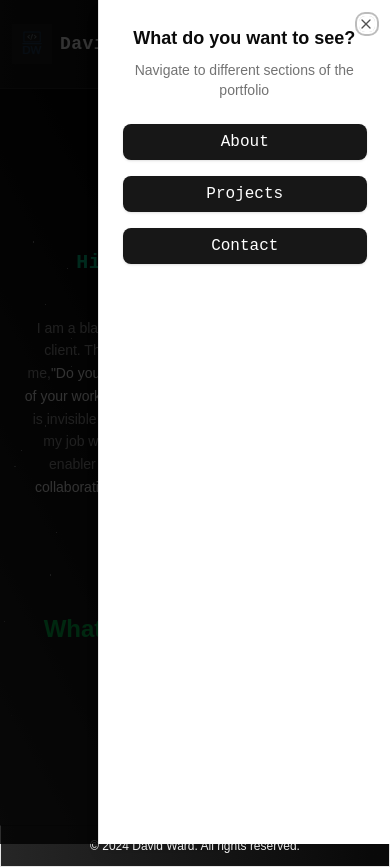
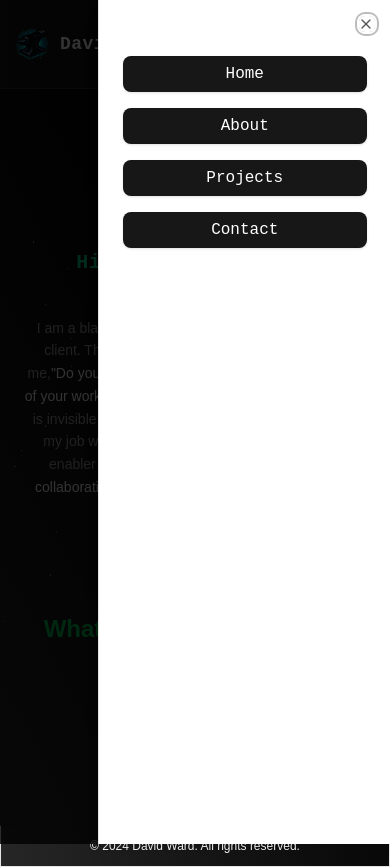
Before and after one commit to david-briarcreekenergy/intern-portfolio-david-ward, a Next.js app: page / in a window 390 px wide. Both pictures are taken after a click on the button "Open menu". Built offline with nearby package versions, Linux system fonts and the light colour scheme.

Commit message:
Add new logo to header. Add home button to mobile menu.

```diff
--- a/src/app/components/Header.tsx
+++ b/src/app/components/Header.tsx
@@ -1,17 +1,23 @@
-import NavBar from "@/components/NavBar";
-import DwLogo from "../../../public/logos/dw-logo.png";
-import { MY_NAME } from "@/constants";
-import Image from "next/image";
-import Link from "next/link";
-import GitHubLogo from "@public/logos/github-mark-white.png";
-import LinkedInLogo from "@public/logos/InBug-White.png";
+import NavBar from '@/components/NavBar';
+import DwLogo from '@public/logos/dw-anvil-transparent.png';
+import { MY_NAME } from '@/constants';
+import Image from 'next/image';
+import Link from 'next/link';
+import GitHubLogo from '@public/logos/github-mark-white.png';
+import LinkedInLogo from '@public/logos/InBug-White.png';
 
 export default function Header() {
   return (
-    <header className="flex items-center justify-between w-full gap-2 px-3 py-2 text-white bg-gradient-to-r from-neutral-900 via-neutral-950 to-black sm:gap-4 sm:px-8 md:px-20 border-b border-neutral-800">
+    <header className="flex items-center justify-between w-full gap-2 px-3 py-2 text-white border-b bg-gradient-to-r from-neutral-900 via-neutral-950 to-black sm:gap-4 sm:px-8 md:px-20 border-neutral-800">
       <Link href="/" className="flex items-center flex-shrink-0 min-w-0">
-        <Image src={DwLogo} alt="Logo" width={40} height={40} className="sm:w-[50px] sm:h-[50px]" />
-        <span className="text-lg md:text-2xl lg:text-3xl font-bold tracking-wide ml-2 sm:ml-4 md:ml-8 font-mono truncate">
+        <Image
+          src={DwLogo}
+          alt="Logo"
+          width={40}
+          height={40}
+          className="sm:w-[50px] sm:h-[50px]"
+        />
+        <span className="ml-2 font-mono text-lg font-bold tracking-wide truncate md:text-2xl lg:text-3xl sm:ml-4 md:ml-8">
           {MY_NAME}
         </span>
       </Link>
@@ -20,8 +26,9 @@ export default function Header() {
           <NavBar />
         </div>
 
-        <div className="hidden sm:flex items-center gap-2">
-          <div className="transition delay-150 duration-300 ease-in-out hover:translate-y-1 hover:scale-110 bg-primary shadow rounded-md p-1">
+        <div className="items-center hidden gap-2 sm:flex">
+          <div className="p-1 transition duration-300 ease-in-out delay-150 rounded-md shadow hover:translate-y-1 hover:scale-110 bg-primary">
+            <Link href="https://github.com/david-briarcreekenergy">
               <Image
                 src={GitHubLogo}
                 alt="GitHub Logo"
@@ -29,8 +36,10 @@ export default function Header() {
                 height={20}
                 className="sm:w-6 sm:h-6"
               />
+            </Link>
           </div>
-          <div className="transition delay-150 duration-300 ease-in-out hover:translate-y-1 hover:scale-110 bg-primary shadow rounded-md p-1">
+          <div className="p-1 transition duration-300 ease-in-out delay-150 rounded-md shadow hover:translate-y-1 hover:scale-110 bg-primary">
+            <Link href="https://www.linkedin.com/in/david-ward-51859a356/">
               <Image
                 src={LinkedInLogo}
                 alt="LinkedIn Logo"
@@ -38,6 +47,7 @@ export default function Header() {
                 height={20}
                 className="sm:w-6 sm:h-6"
               />
+            </Link>
           </div>
         </div>
       </div>
--- a/src/app/components/NavBar.tsx
+++ b/src/app/components/NavBar.tsx
@@ -53,12 +53,13 @@ export default function NavBar({}: NavBarProps) {
           </SheetTrigger>
           <SheetContent>
             <SheetHeader>
-              <SheetTitle>What do you want to see?</SheetTitle>
-              <SheetDescription>
-                Navigate to different sections of the portfolio
-              </SheetDescription>
+              <SheetTitle></SheetTitle>
+              <SheetDescription></SheetDescription>
             </SheetHeader>
             <div className="flex flex-col mt-6 space-y-4">
+              <ButtonPrimary key="home">
+                <a href="">Home</a>
+              </ButtonPrimary>
               {pages.map(page => (
                 <ButtonPrimary key={page.href}>
                   <a href={page.href}>{page.name}</a>
```
Also changed, not shown: public/logos/dw-anvil-transparent.png (added). Lines whose indentation alone changed are shown as unchanged.
